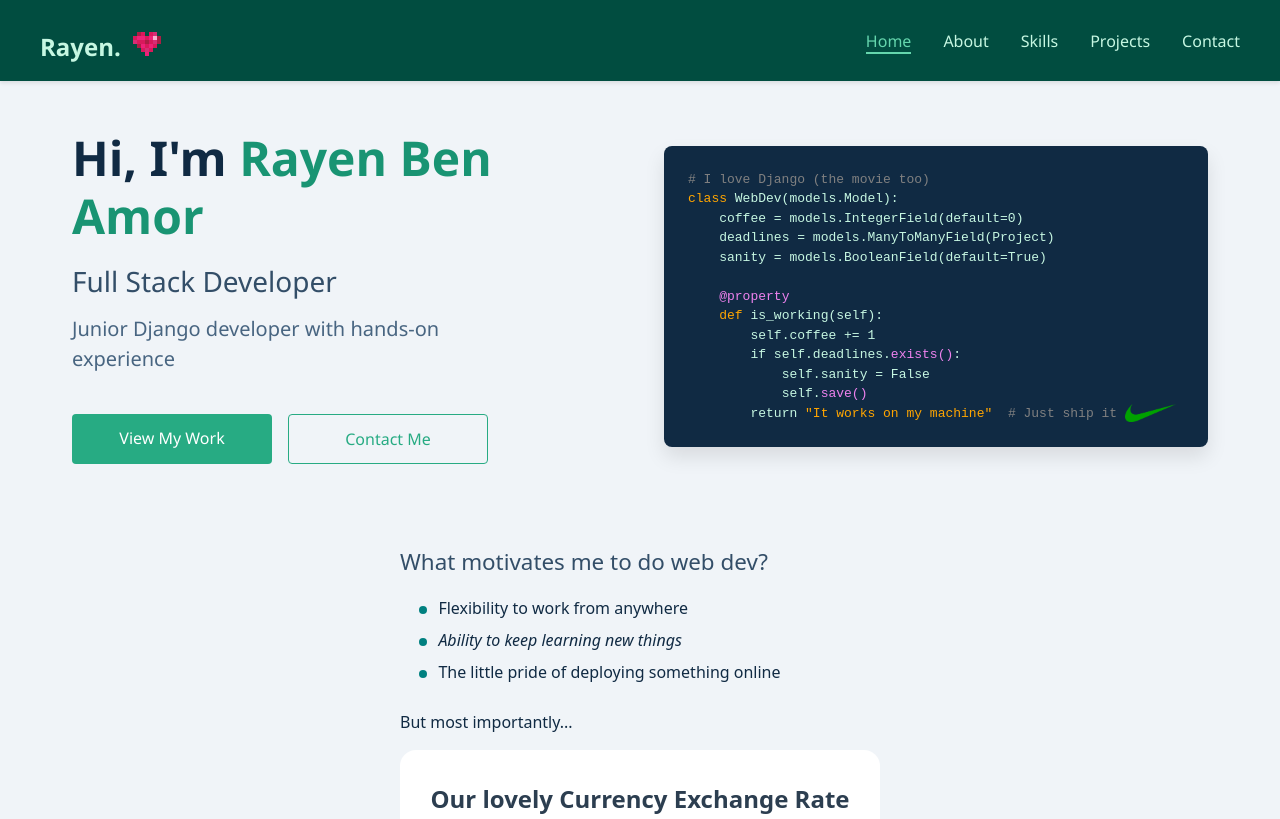
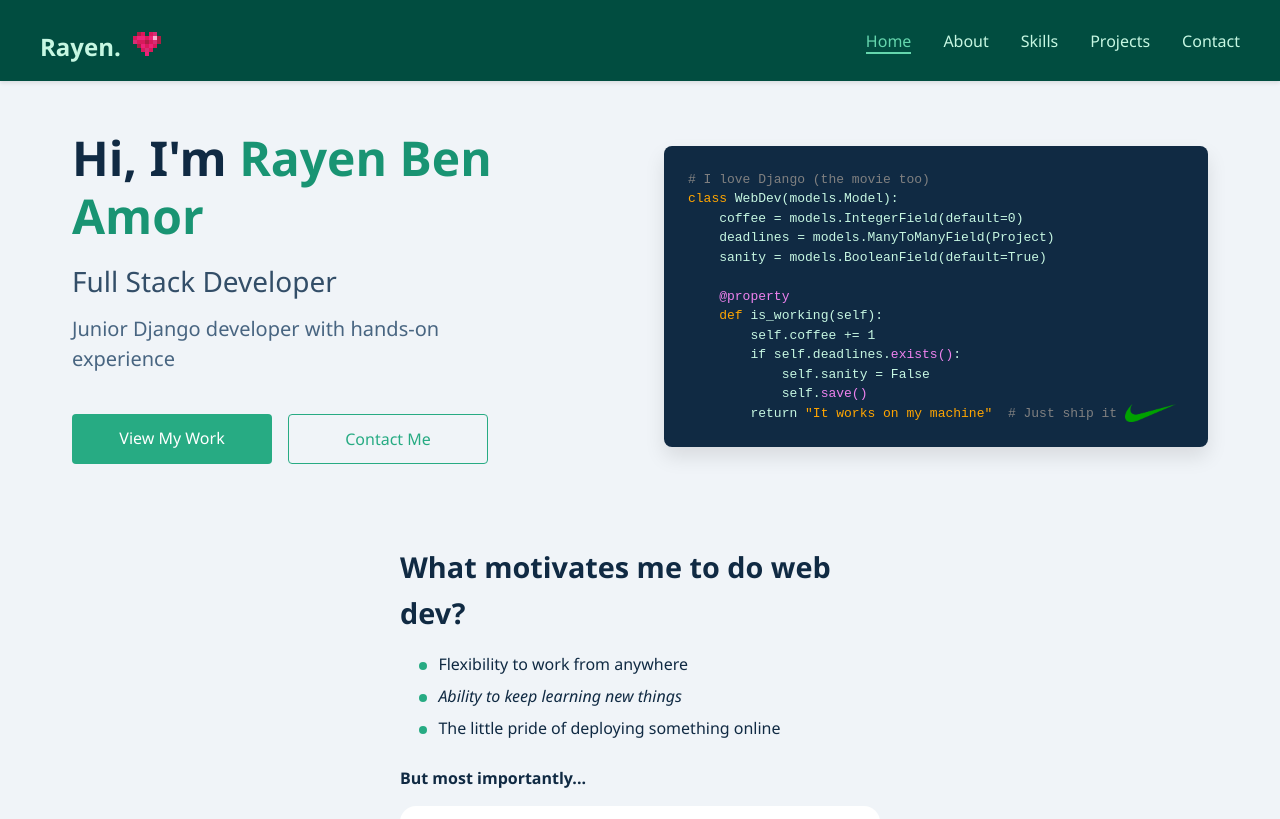
Before and after one commit to rynBenAmor/personal-pertfolio, a Vue app: page / in a window 1280 px wide. Shown: the top 819 px of the page. Built offline with nearby package versions, Linux system fonts and the light colour scheme.

Commit message:
7th commit

```diff
--- a/src/views/HomeView.vue
+++ b/src/views/HomeView.vue
@@ -220,12 +220,13 @@ h2 {
 .motivation-section {
   max-width: 480px;
   margin: 2rem auto;
-  font-family: system-ui, sans-serif;
   line-height: 1.6;
 }
 
 .motivation-section h2 {
-  font-size: 1.4rem;
+  color: var(--blue-grey-900);
+  font-weight: bold;
+  font-size: 1.8rem;
   margin-bottom: 1rem;
 }
 
@@ -247,13 +248,14 @@ h2 {
   left: 0;
   top: 0.6em;
   width: 0.5em;
-  height: 0.5em;
+  aspect-ratio: 1;
   border-radius: 50%;
-  background-color: teal;
+  background-color: var(--teal-500);
 }
 
 .motivation-section .setup {
+  color: var(--blue-grey-900);
   margin: 1.5rem 0 0.5rem;
-  font-weight: 500;
+  font-weight: 600;
 }
 </style>
```
